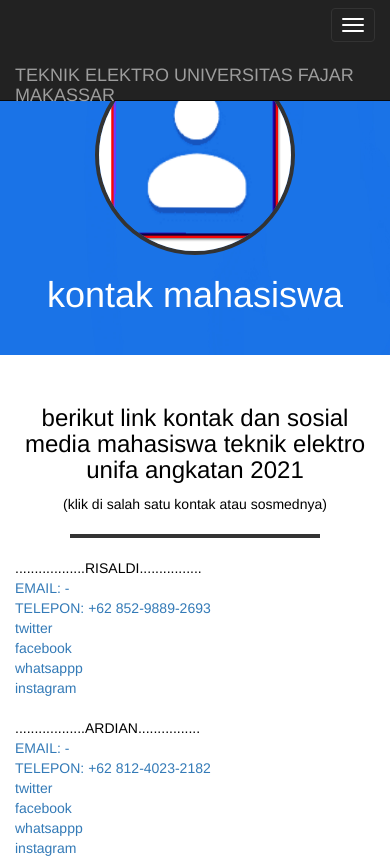
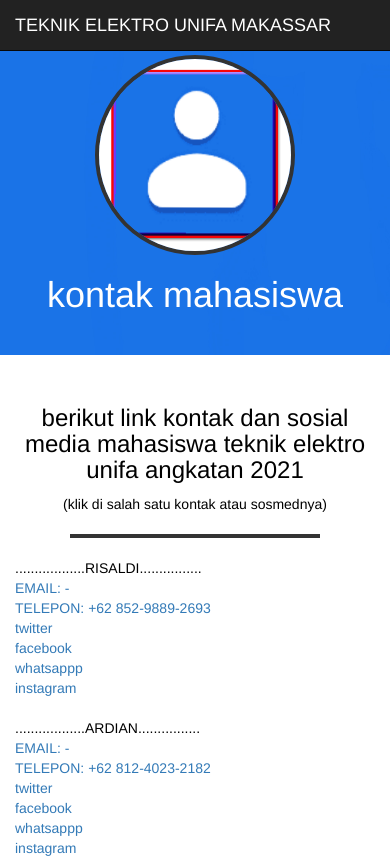
Before and after one commit to raldifingerstyle/teknik-elektro-angkatan-2021-unifa, a plain HTML site: page kontak mahasiswa.html in a window 390 px wide. Shown: the top 859 px of the page. Drawn offline with Linux system fonts and the light colour scheme.

Commit message:
modifikasi

```diff
--- a/kontak mahasiswa.html
+++ b/kontak mahasiswa.html
@@ -23,13 +23,8 @@
 	<nav class="navbar navbar-inverse navbar-fixed-top">
 		<div class="container-fluid">
 			<div class="navbar-header">
-			<button type="button" class="navbar-toggle collapsed" data-toggle="collapse" data-target="#bs-example-navbar-collapse-1" aria-expanded="false">
-		        <span class="sr-only">Toggle navigation</span>
-		        <span class="icon-bar"></span>
-		        <span class="icon-bar"></span>
-		        <span class="icon-bar"></span>
-      		</button>
-				<a href="#home" class="navbar-brand scroll">TEKNIK ELEKTRO UNIVERSITAS FAJAR MAKASSAR</a>
+
+				<a href="#home" class="navbar-brand scroll">TEKNIK ELEKTRO UNIFA MAKASSAR</a>
 			</div>
 		</div>
 	</nav>
@@ -261,7 +256,7 @@
 		<div class="container">
 			<div class="row">
 			<div class="col-md-12 text-center">
-				<p>&copy; Copyright 2021 | <a href="#">teknik elektro unifa</a>.</p>
+				<p>&copy; Copyright 2021 | <a href="https://raldifingerstyle.github.io/teknik-elektro-angkatan-2021-unifa/">teknik elektro unifa</a></p>
 			</div>
 
 			</div>
```
